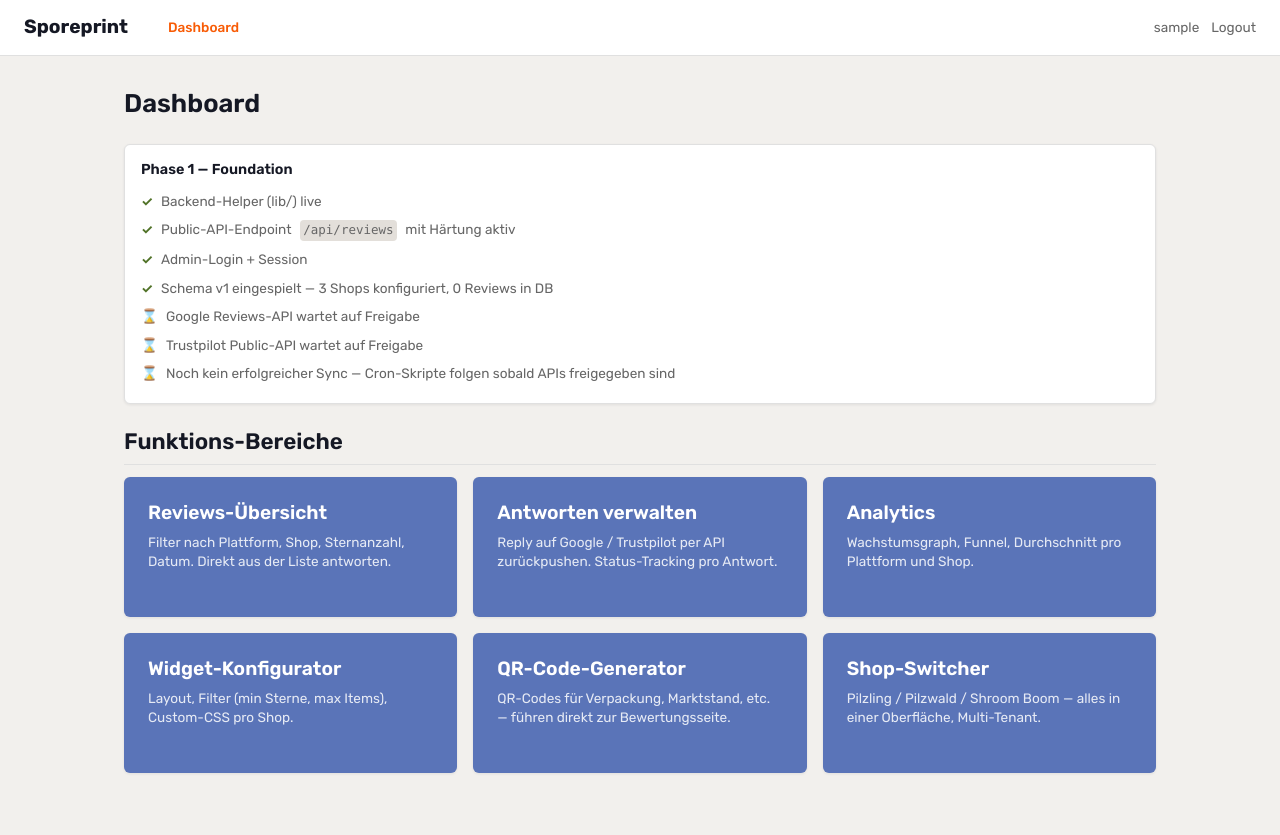
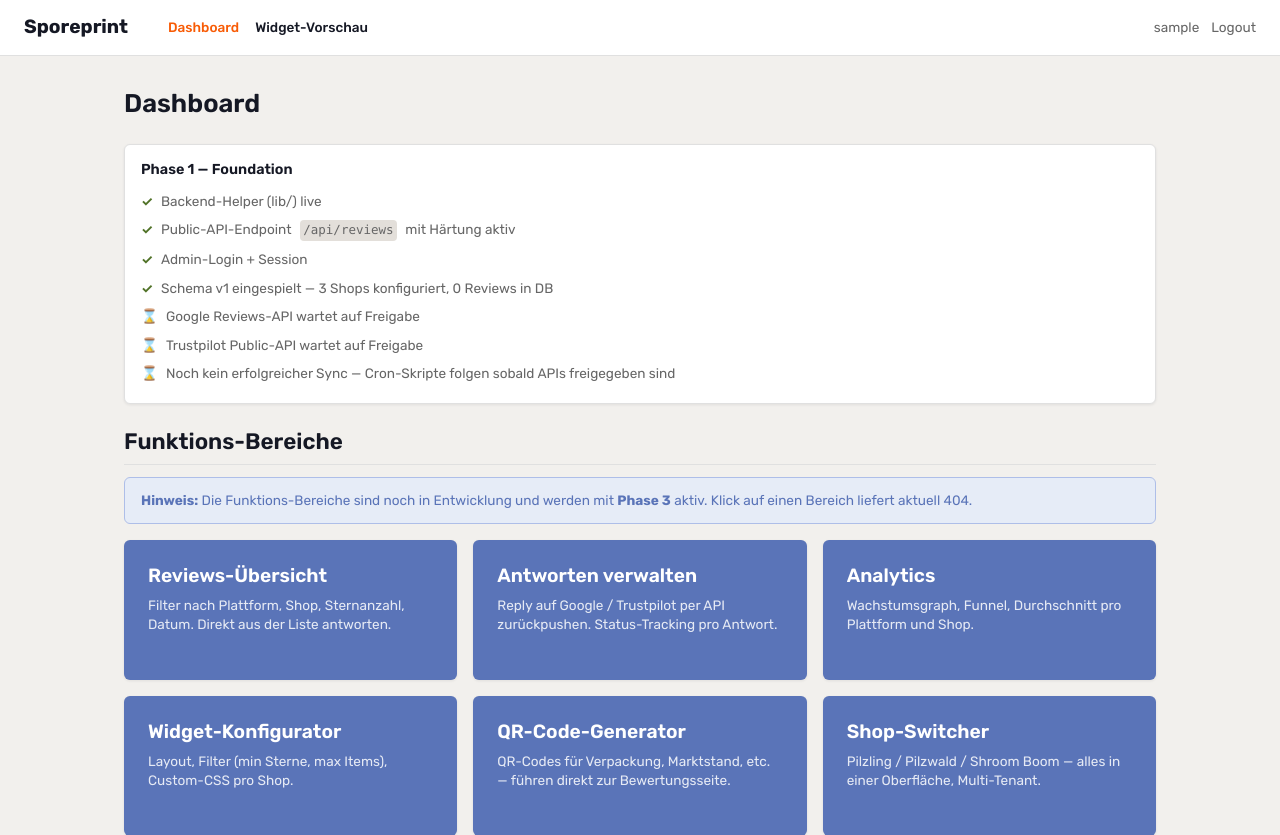
Before and after one commit to pilzling-tech/pilzling-sporeprint-review-app, a PHP site: page /dashboard.php in a window 1280 px wide. Shown: the top 835 px of the page. Before the commit the page ends 773 px from the top, so only its background shows below. Run offline with PHP 8.4, Linux system fonts and the light colour scheme; the visitor is signed in with stand-in values (Sample User, id 1); data comes from the database, SQL or seed files in the repository; data that the repository does not hold is empty.

Commit message:
feat(dashboard): Phase-3-Hinweis-Callout + Widget-Vorschau in Top-Nav
dashboard.php:
- Top-Nav um "Widget-Vorschau"-Eintrag erweitert (vorher nur Dashboard)
  → ueberall sichtbar, schneller Zugriff von jeder Admin-Page
- Dezenter callout--info ueber dem Funktions-Bereiche-Grid:
  "Funktions-Bereiche sind noch in Entwicklung, werden mit Phase 3 aktiv,
  Klick liefert aktuell 404"
  Damit klar dass die blauen Buttons noch nicht funktional sind, ohne
  jeden Tile mit Stub-Optik zu beschriften.

widget-test.php:
- Nav-Eintrag heisst jetzt konsistent "Widget-Vorschau" (vorher "Widget-Test")
- Page-Header h1 entsprechend angepasst

```diff
--- a/src/admin/dashboard.php
+++ b/src/admin/dashboard.php
@@ -38,6 +38,7 @@ $lastSync = dbQueryOne(
     <a href="/dashboard.php" class="app-header__brand">Sporeprint</a>
     <nav class="app-header__nav">
         <a href="/dashboard.php" class="is-active">Dashboard</a>
+        <a href="/widget-test.php">Widget-Vorschau</a>
     </nav>
     <div class="app-header__user">
         <span><?= htmlspecialchars($user ?? '') ?></span>
@@ -75,6 +76,10 @@ $lastSync = dbQueryOne(
             <h2>Funktions-Bereiche</h2>
         </div>
 
+        <div class="callout callout--info">
+            <strong>Hinweis:</strong> Die Funktions-Bereiche sind noch in Entwicklung und werden mit <strong>Phase 3</strong> aktiv. Klick auf einen Bereich liefert aktuell 404.
+        </div>
+
         <div class="grid grid--2">
             <a href="/reviews.php" class="hub-tile">
                 <h3>Reviews-Übersicht</h3>
--- a/src/admin/widget-test.php
+++ b/src/admin/widget-test.php
@@ -34,7 +34,7 @@ if (!in_array($selectedShop, $availableShops, true)) {
     <a href="/dashboard.php" class="app-header__brand">Sporeprint</a>
     <nav class="app-header__nav">
         <a href="/dashboard.php">Dashboard</a>
-        <a href="/widget-test.php" class="is-active">Widget-Test</a>
+        <a href="/widget-test.php" class="is-active">Widget-Vorschau</a>
     </nav>
     <div class="app-header__user">
         <span><?= htmlspecialchars($user ?? '') ?></span>
@@ -44,7 +44,7 @@ if (!in_array($selectedShop, $availableShops, true)) {
 
 <main class="app-main">
     <div class="page-header">
-        <h1>Widget-Test</h1>
+        <h1>Widget-Vorschau</h1>
     </div>
 
     <div class="callout callout--info">
```
